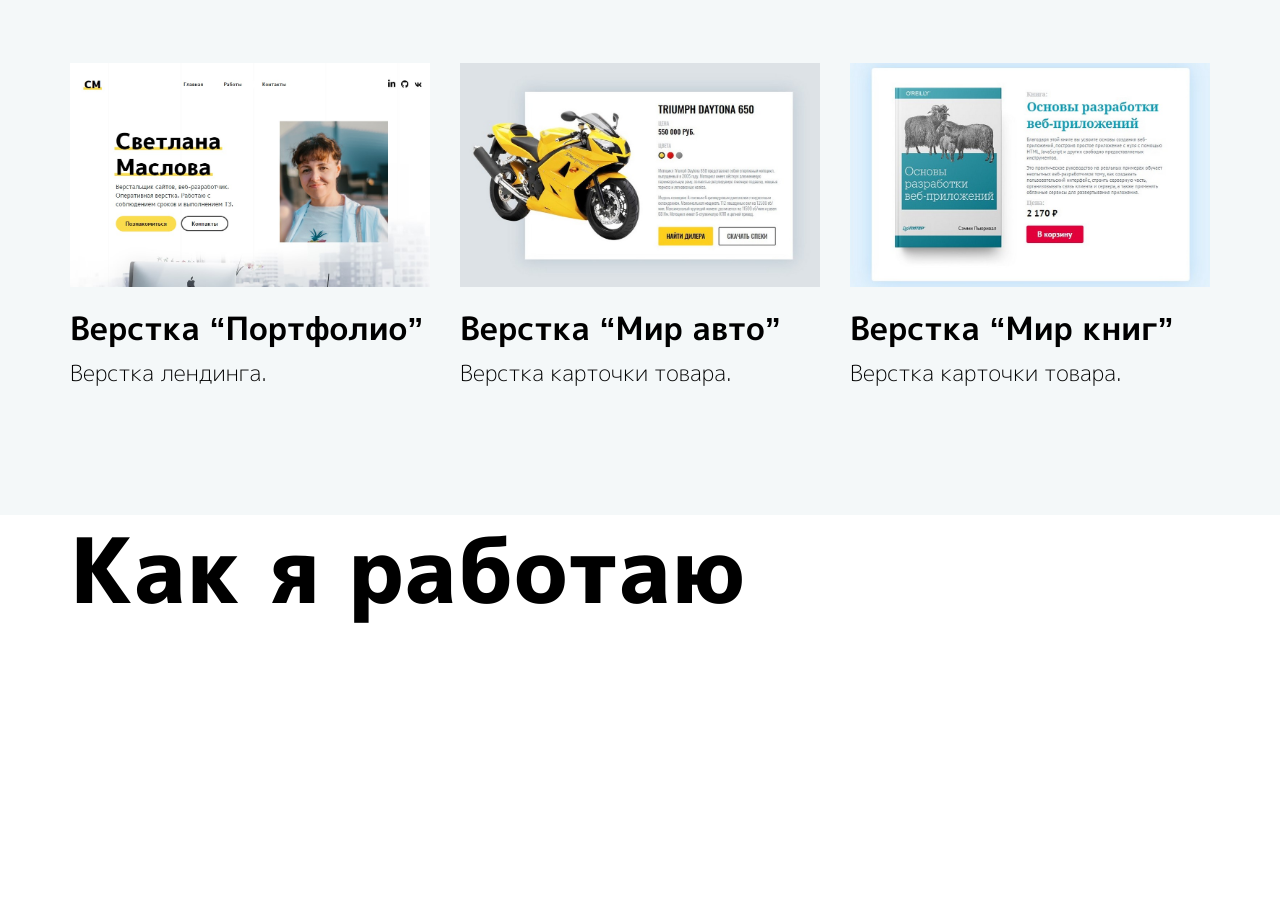
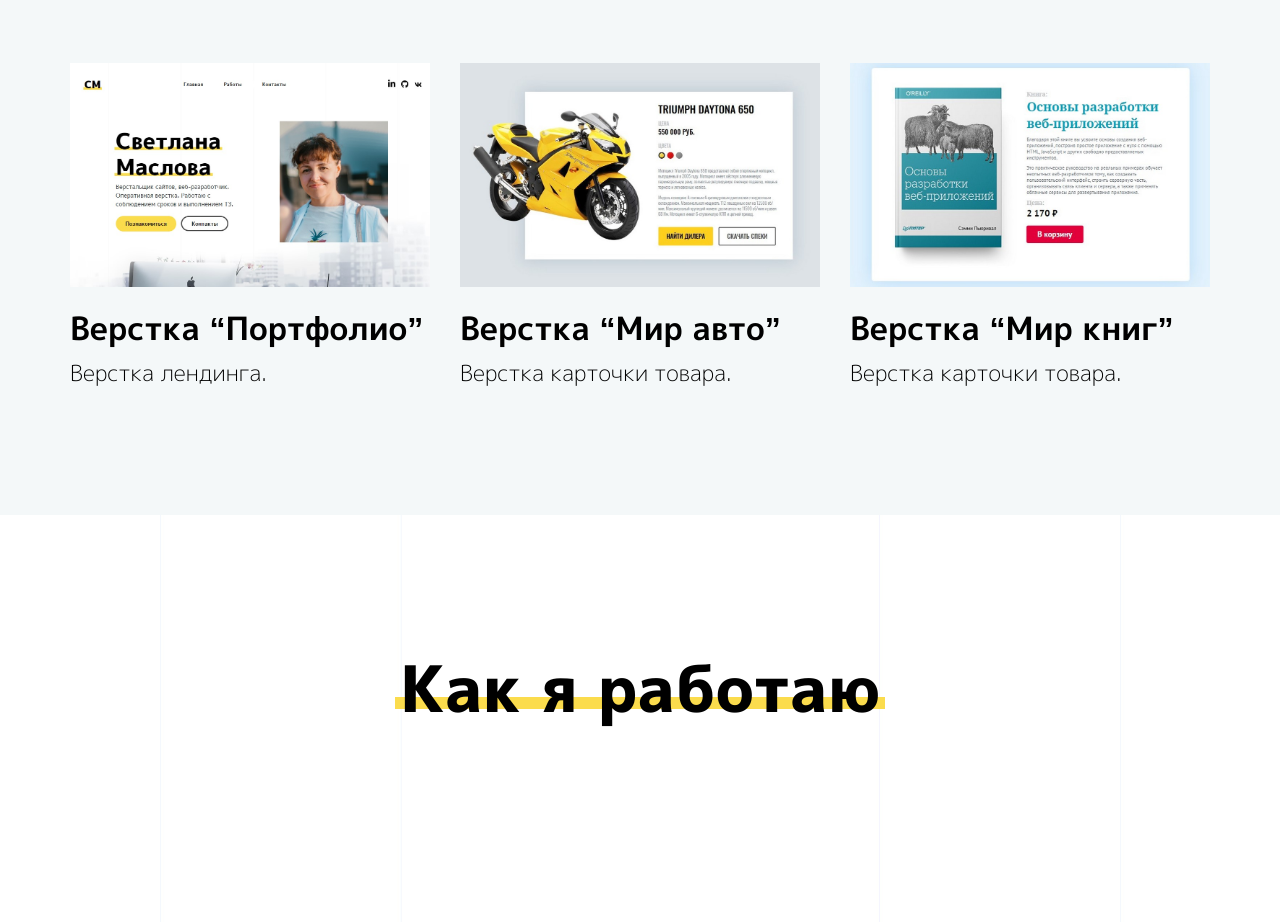
Before and after one commit to svetlana-maslova/portfilio, a plain HTML site: page docs/index.html in a window 1280 px wide. Shown: the part 2656-3578 px from the top of the page. Before the commit the page ends 3288 px from the top, so only its background shows below. Drawn offline with Linux system fonts and the light colour scheme.

Commit message:
Section how-work 01

```diff
--- a/docs/index.html
+++ b/docs/index.html
@@ -254,7 +254,7 @@
     <!-- how-work -->
     <section class="how-work" id="howwork">
         <div class="container">
-            <h1 class="title-1">Как я работаю</h1>
+            <h2 class="title-2 title2-howwork"><span class="title-line">Как я работаю</span></h2>
             <div class="timeLine">
                 <div class="timeLine__item">
                     <div class="timeLine-icon">
--- a/docs/less/blocks/_base.less
+++ b/docs/less/blocks/_base.less
@@ -100,7 +100,6 @@ a:hover {
 
 a:focus {
     outline: none;
-    // border: 3px dotted #ea736d;
 }
 
 ul {
--- a/docs/less/blocks/_how-work.less
+++ b/docs/less/blocks/_how-work.less
@@ -0,0 +1,31 @@
+.how-work {
+    padding-top: 48px;
+    padding-bottom: 60px;
+
+    @media (min-width: 768px) {
+        padding-top: 75px;
+        padding-bottom: 80px;
+    }
+
+    @media (min-width: 1200px) {
+        background-image: url(../img/how-work/how-work-bg.jpg);
+        background-size: contain;
+        background-position: 0 0;
+        background-repeat: repeat-y;
+        padding-top: 125px;
+        padding-bottom: 140px;
+    }
+}
+
+.title2-howwork {
+    font-size: 38px;
+
+    @media (min-width: 768px) {
+        font-size: 52px;
+        text-align: center;
+    }
+
+    @media (min-width: 1200px) {
+        font-size: 64px;
+    }
+}
--- a/docs/less/blocks/_portfolio.less
+++ b/docs/less/blocks/_portfolio.less
@@ -1,6 +1,6 @@
 .portfolio {
     padding-top: 45px;
-    padding-bottom: 94px;
+    padding-bottom: 95px;
     background-color: var(--bgPortfolio);
 
     @media (min-width: 768px) {
@@ -208,10 +208,10 @@
 }
 
 .portfolio-cards__see-all {
-    margin-top: 36px;
+    margin-top: 62px;
 
     @media (min-width: 768px) {
-        margin-top: -3px;
+        margin-top: -6px;
     }
 
     @media (min-width: 1200px) {
```
Also changed, not shown: docs/css/main.css, docs/img/how-work/how-work-bg.jpg (added), 1 other file.
